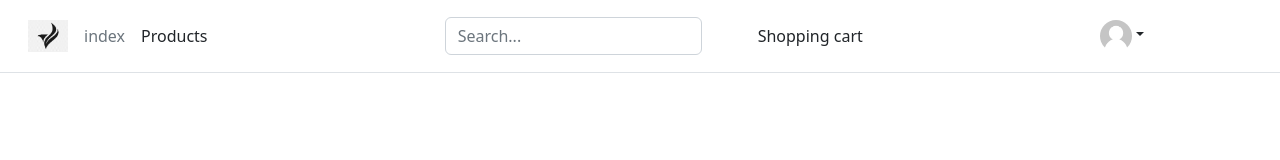
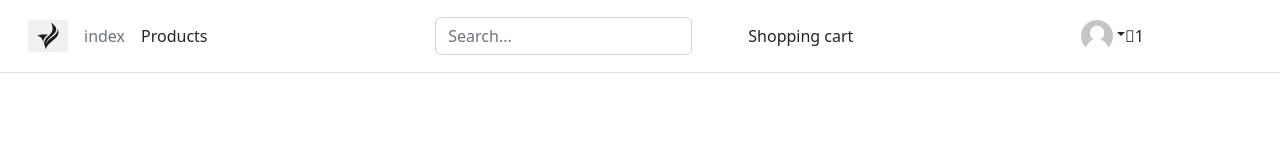
Before and after one commit to Fmagus98/e-commerce-react-js, a React (Create React App) app: page / in a window 1280 px wide. Shown: the top 160 px of the page. Built offline with nearby package versions, Linux system fonts and the light colour scheme.

Commit message:
agregar icon carrito

```diff
--- a/package.json
+++ b/package.json
@@ -3,6 +3,9 @@
   "version": "0.1.0",
   "private": true,
   "dependencies": {
+    "@fortawesome/fontawesome-svg-core": "^6.1.2",
+    "@fortawesome/free-solid-svg-icons": "^6.1.2",
+    "@fortawesome/react-fontawesome": "^0.2.0",
     "@testing-library/jest-dom": "^5.16.5",
     "@testing-library/react": "^13.3.0",
     "@testing-library/user-event": "^13.5.0",
--- a/public/index.html
+++ b/public/index.html
@@ -10,6 +10,7 @@
       content="Web site created using create-react-app"
     />
     <link rel="apple-touch-icon" href="%PUBLIC_URL%/logo192.png" />
+    <link rel="stylesheet" href="https://site-assets.fontawesome.com/releases/v6.1.2/css/all.css">
     <!--
       manifest.json provides metadata used when your web app is installed on a
       user's mobile device or desktop. See https://developers.google.com/web/fundamentals/web-app-manifest/
@@ -39,5 +40,6 @@
       To begin the development, run `npm start` or `yarn start`.
       To create a production bundle, use `npm run build` or `yarn build`.
     -->
+    <script src="https://kit.fontawesome.com/e21e8d2728.js" crossorigin="anonymous"></script>
   </body>
 </html>
--- a/src/App.js
+++ b/src/App.js
@@ -1,8 +1,11 @@
 import './App.css';
-import NavBar from './components/NavBar/NavBar'
+import NavBar from './components/NavBar/NavBar';
+
 function App() {
   return (
-        <NavBar></NavBar>
+    <>
+     <NavBar></NavBar>
+     </>
   );
 }
 
--- /dev/null
+++ b/src/components/NavBar/CartWidget.js
@@ -0,0 +1,16 @@
+const CartWidget =()=>{
+    return(
+        <div className="col-12 col-lg-auto justify-content center">
+                    <i className="fa-light fa-cart-shopping"></i>
+                    <p className="d-inline">{ItemListContainer()}</p>
+        </div>
+    )
+}
+
+export default CartWidget;
+
+const ItemListContainer=()=>{
+    return(
+        "1"
+    )
+}
--- a/src/components/NavBar/NavBar.js
+++ b/src/components/NavBar/NavBar.js
@@ -1,6 +1,8 @@
 import './Navbar.css';
-import "bootstrap/dist/css/bootstrap.min.css"
-import "bootstrap/dist/js/bootstrap.bundle.min.js"
+import "bootstrap/dist/css/bootstrap.min.css";
+import "bootstrap/dist/js/bootstrap.bundle.min.js";
+import CardWidget from "./CartWidget"
+
 function NavBar() {
     return (
         <header className="p-3 mb-3 border-bottom">
@@ -31,25 +33,10 @@ function NavBar() {
                             <li><a className="dropdown-item" href="#9">Sign out</a></li>
                         </ul>
                     </div>
+                    <CardWidget/>
                 </div>
             </div>
         </header>
     )
 }
- export default NavBar;
-
-
-
-/*
- // <nav id="nav">
-        //     <picture className="logo">
-        //     <img src={require("../../img/aguila.png")} alt=""></img>
-        //     <p> shared</p>
-        //     </picture>
-        //     <ul>
-        //         <li><a href="index.html">index</a></li>
-        //         <li><a href="#category">category</a></li>
-        //         <li><a href="#shopping cart">Shopping cart</a></li>
-        //         <li><a href="#contact">contact</a></li>
-        //     </ul>
-        // </nav> */
+export default NavBar;
--- a/src/index.js
+++ b/src/index.js
@@ -3,6 +3,8 @@ import ReactDOM from 'react-dom/client';
 import './index.css';
 import App from './App';
 import reportWebVitals from './reportWebVitals';
+import "bootstrap/dist/css/bootstrap.min.css"
+import "bootstrap/dist/js/bootstrap.bundle.min.js"
 
 const root = ReactDOM.createRoot(document.getElementById('root'));
 root.render(
```
Also changed, not shown: 1 other file (tests, documents, lock files or other folders).
